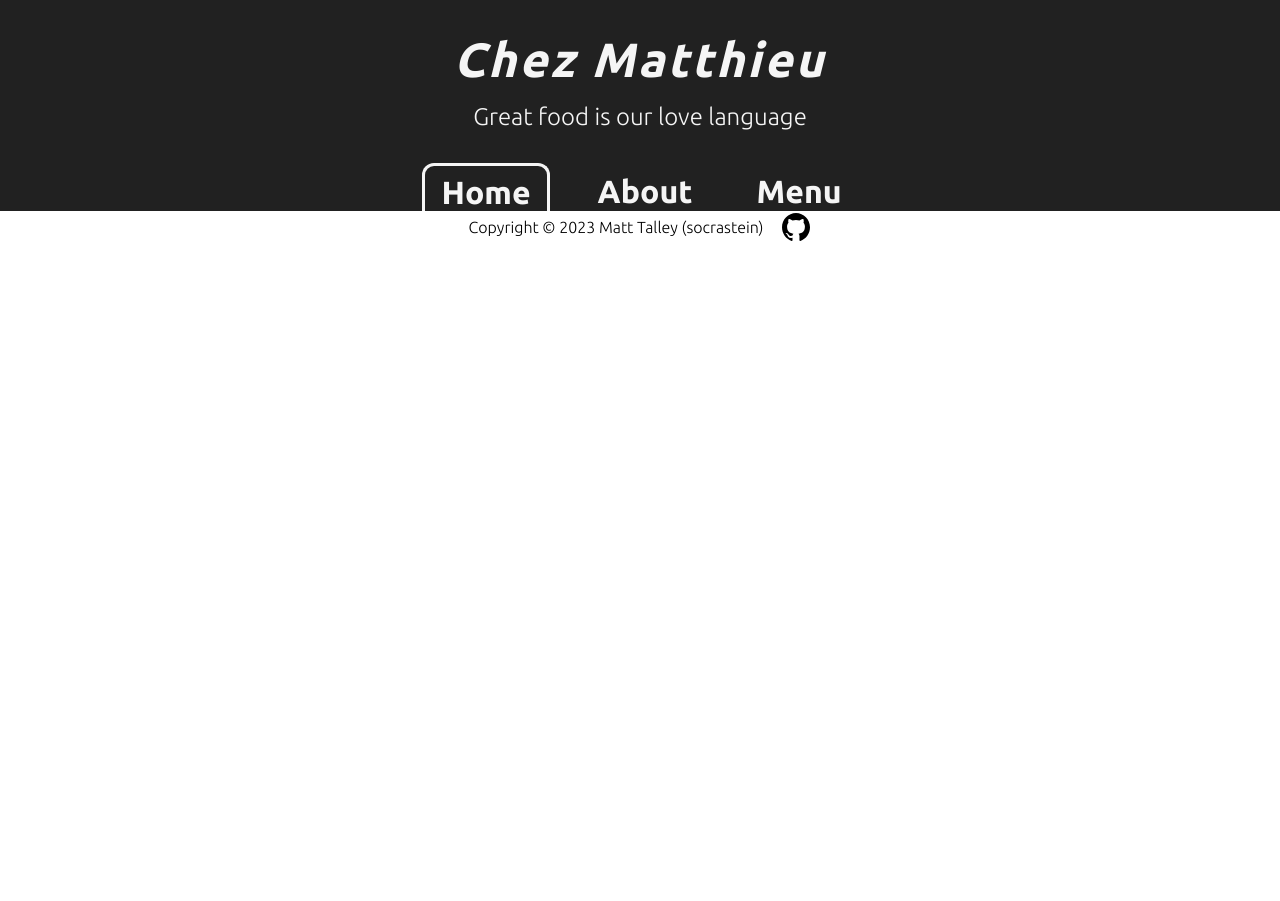
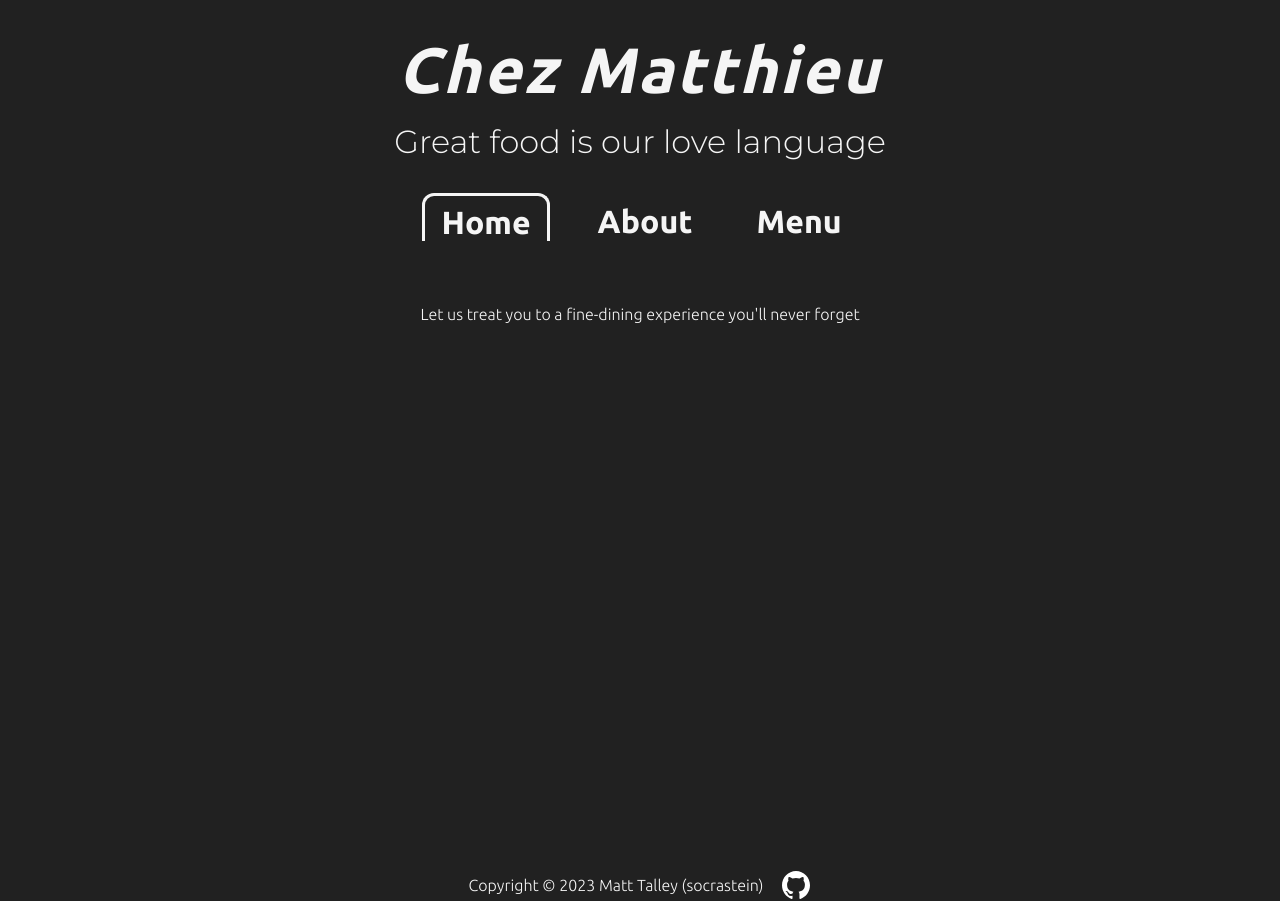
Before and after one commit to socrastein/restaurant-page, a website built with webpack: page dist/index.html in a window 1280 px wide. Before the commit the page ends 800 px from the top, so only its background shows below. Built offline with nearby package versions, Linux system fonts and the light colour scheme.

Commit message:
Add page clearing/loading functionality with tabs

```diff
--- a/src/about.js
+++ b/src/about.js
@@ -1,5 +1,9 @@
 function loadAbout(){
+  const pageHolder = document.getElementById('pageHolder');
+  const page = document.createElement('div');
 
+
+  pageHolder.appendChild(page);
 }
 
 export default loadAbout;
--- a/src/home.js
+++ b/src/home.js
@@ -1,4 +1,4 @@
-import knife from './pics/knife.jpg';
+
 
 // import Picture from './picture.jpg';
 
@@ -8,17 +8,24 @@ import knife from './pics/knife.jpg';
 // element.appendChild(myPicture)
 
 function loadHome(){
-  const root = document.getElementById('root');
-  const knifePic = new Image();
-  knifePic.src = knife;
+  const pageHolder = document.getElementById('pageHolder');
+
 
   const page = document.createElement('div');
-  page.setAttribute("class", "flexColumn");
+  page.setAttribute("class", "flexColumn homePage");
+  page.setAttribute("id", "homePage");
 
-  root.appendChild(page);
+  const welcome = document.createElement('div');
+  welcome.setAttribute("class", "pageHeader");
+  welcome.innerHTML = "Let us treat you to a fine-dining experience you'll never forget"
+  page.appendChild(welcome);
+
+  const list = document.createElement('ul');
 
 
 
+
+  pageHolder.appendChild(page);
 }
 
 export default loadHome;
--- a/src/index.js
+++ b/src/index.js
@@ -1,5 +1,6 @@
 import "./style.css";
 import gitLogo from "./pics/github.svg";
+import knife from './pics/knife.jpg';
 
 // import Picture from './picture.jpg';
 
@@ -17,12 +18,12 @@ const root = document.getElementById("root");
 // Setup the header and subheader with restaurant name and tagline. Underneath, the page tabs
 // will be nested inside a container div. These elements are the only HTML other than the footer
 // that aren't loaded dynamically by a call to a page module
-const pageHeader = document.createElement("div");
+const pageHeader = document.createElement("h1");
 pageHeader.setAttribute("class", "header flexRow");
 pageHeader.innerHTML = 'Chez Matthieu'
 root.appendChild(pageHeader);
 
-const subHeader = document.createElement("p");
+const subHeader = document.createElement("h2");
 subHeader.setAttribute("class", "subHeader flexRow");
 subHeader.innerHTML = 'Great food is our love language';
 root.appendChild(subHeader);
@@ -38,6 +39,7 @@ tabHome.innerHTML = "Home";
 tabHome.setAttribute("id", "tabHome");
 tabHome.setAttribute("class", "tabButton tabCurrent");
 tabHome.addEventListener("click", () => {
+  clearPageHolder();
   loadHome();
   tabHome.setAttribute("class", "tabButton tabCurrent");
   tabAbout.setAttribute("class", "tabButton");
@@ -52,6 +54,7 @@ tabAbout.innerHTML = "About";
 tabAbout.setAttribute("id", "tabAbout");
 tabAbout.setAttribute("class", "tabButton");
 tabAbout.addEventListener("click", () => {
+  clearPageHolder();
   loadAbout();
   tabAbout.setAttribute("class", "tabButton tabCurrent");
   tabHome.setAttribute("class", "tabButton");
@@ -66,6 +69,7 @@ tabMenu.innerHTML = "Menu";
 tabMenu.setAttribute("id", "tabMenu");
 tabMenu.setAttribute("class", "tabButton");
 tabMenu.addEventListener("click", () => {
+  clearPageHolder();
   loadMenu();
   tabMenu.setAttribute("class", "tabButton tabCurrent");
   tabAbout.setAttribute("class", "tabButton");
@@ -73,12 +77,26 @@ tabMenu.addEventListener("click", () => {
 });
 tabBar.appendChild(tabMenu);
 
+
+// This is the main container in which each module's page elements will be loaded and unloaded
+// as tabs are selected
+const pageHolder = document.createElement("div");
+pageHolder.setAttribute("id", "pageHolder");
+pageHolder.setAttribute("class", "flexColumn");
+root.appendChild(pageHolder);
+
+// Empties the pageHolder node so that new content from module can replace it
+// Runs everytime a page tab is clicked
+const clearPageHolder = () => {
+  pageHolder.innerHTML = '';
+}
+
 // Create footer with attribution and GitHub logo at the bottom of home page, the only HTML other
 // than the page tabs that is not loaded dynamically by a call to a module
-const footer = document.createElement("div");
+const footer = document.querySelector("footer");
 footer.setAttribute("class", "footer flexRow");
-root.appendChild(footer);
 const footerText = document.createElement("p");
+footerText.setAttribute("class", "footerText");
 footerText.innerHTML = "Copyright © 2023 Matt Talley (socrastein)";
 const footerLogo = new Image();
 footerLogo.src = gitLogo;
--- a/src/menu.js
+++ b/src/menu.js
@@ -1,5 +1,9 @@
 function loadMenu(){
+  const pageHolder = document.getElementById('pageHolder');
+  const page = document.createElement('div');
 
+
+  pageHolder.appendChild(page);
 }
 
 export default loadMenu;
--- a/src/style.css
+++ b/src/style.css
@@ -1,9 +1,18 @@
 * {
   font-family: 'Ubuntu', sans-serif;
+  color: #f5f5f5;
 }
 
 body, p {
   margin: 0;
+}
+
+h1, h2 {
+  font-weight: normal;
+}
+
+body {
+  background-color: #212121;
 }
 
 .flexRow {
@@ -15,20 +24,18 @@ body, p {
 
 .flexColumn {
   display: flex;
+  flex-direction: column;
   align-items: center;
-  justify-content: space-evenly;
+  justify-content: flex-start;
+  margin: 2rem auto;
 }
 
 .header, .subHeader, .tabBar {
   background-color: #212121;
 }
 
-.header, .subHeader, .tabButton {
-  color: #f5f5f5;
-}
-
 .header {
-  font-size: 3rem;
+  font-size: 4rem;
   font-style: italic;
   font-weight: 800;
   padding: 2rem 0 1rem 0;
@@ -36,7 +43,8 @@ body, p {
 }
 
 .subHeader {
-  font-size: 1.5rem;
+  font-size: 2rem;
+  font-family: 'Montserrat', 'Ubuntu', sans-serif;
   padding: 0 0 1rem 0;
 }
 
@@ -63,6 +71,20 @@ body, p {
   border-bottom: none;
 }
 
+.pageHeader {
+
+}
+
+.homePage {
+  background-image: linear-gradient(
+    rgba(0,0,0,.3),
+    rgba(0,0,0,.3),
+    url(./pics/knife.jpg));
+
+    height: 500px;
+    width: 500px;
+}
+
 
 .footer {
   gap: 1rem;
@@ -71,4 +93,5 @@ body, p {
 #gitLogo {
   height: 2rem;
   width: 2rem;
+  filter: invert(100%);
 }
```
Also changed, not shown: dist/index.html, dist/main.js.
